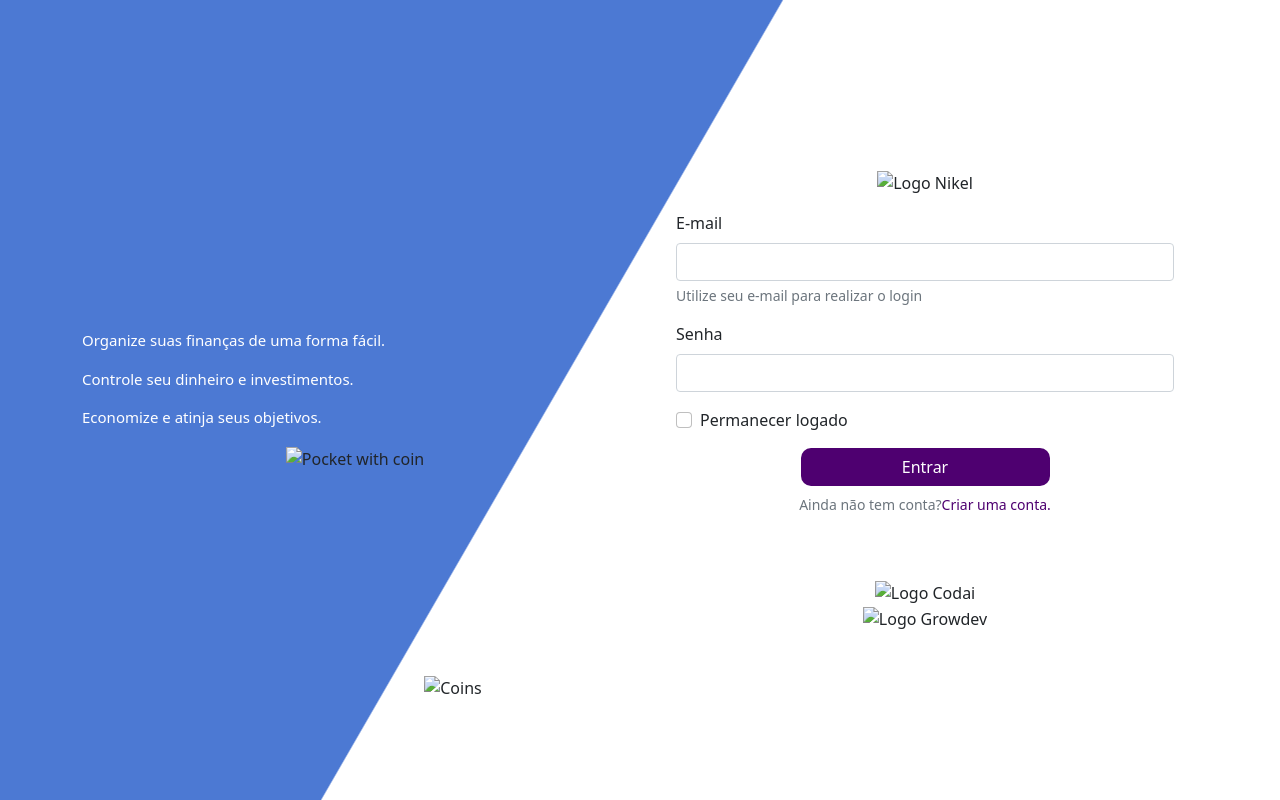
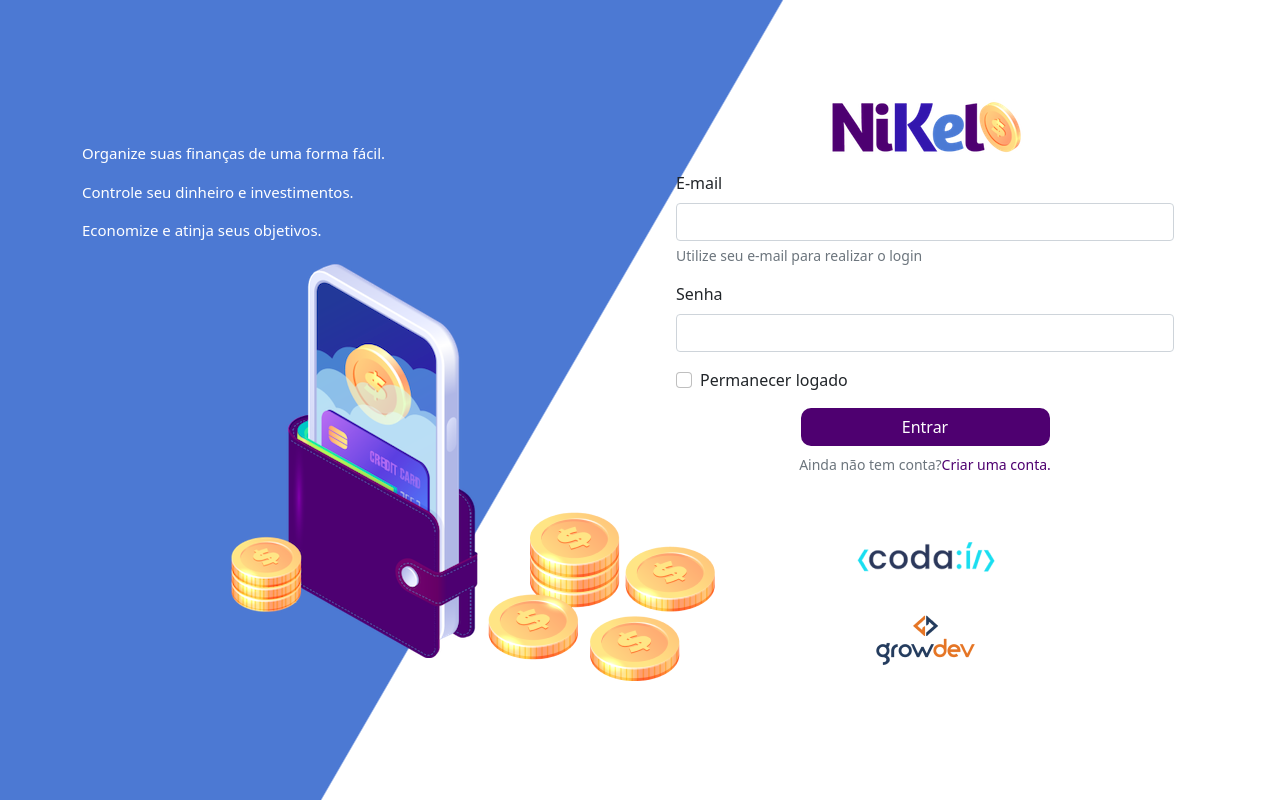
Before and after one commit to thalestav/NIKEL, a plain HTML site: page public/index.html in a window 1280 px wide. Drawn offline with nearby package versions, Linux system fonts and the light colour scheme; the site is published under a folder, as on GitHub Pages, so addresses that start at the root find nothing.

Commit message:
correction in images problems

```diff
--- a/public/index.html
+++ b/public/index.html
@@ -27,8 +27,8 @@
                     </div>
 
                     <div class="text-center">
-                        <img src="/public/assets/images/pocket.png" alt="Pocket with coin" class="img-fluid " srcset="">
-                        <img src="/public/assets/images/coins.png" alt="Coins"
+                        <img src="./assets/images/pocket.png" alt="Pocket with coin" class="img-fluid " srcset="">
+                        <img src="./assets/images/coins.png" alt="Coins"
                             class="img-fluid d-none d-md-inline coins" srcset="">
                     </div>
 
@@ -38,7 +38,7 @@
                         <div class="row">
                             <div class="col">
                                 <div class="text-center mb-3">
-                                    <img src="/public/assets/images/nikel-logo.png" alt="Logo Nikel" class="img-fluid"
+                                    <img src="./assets/images/nikel-logo.png" alt="Logo Nikel" class="img-fluid"
                                         srcset="">
                                 </div>
                             </div>
@@ -78,14 +78,14 @@
                         <div class="row">
                             <div class="col">
                                 <div class="text-center mt-5">
-                                    <img src="/public/assets/images/codai-logo.png" alt="Logo Codai">
+                                    <img src="./assets/images/codai-logo.png" alt="Logo Codai">
                                 </div>
                             </div>
                         </div>
                         <div class="row">
                             <div class="col">
                                 <div class="text-center">
-                                    <img src="/public/assets/images/growdev-logo.png" alt="Logo Growdev">
+                                    <img src="./assets/images/growdev-logo.png" alt="Logo Growdev">
                                 </div>
                             </div>
                         </div>
```
Also changed, not shown: public/home.html (+1 -1 lines), public/transactions.html (+1 -1 lines).
